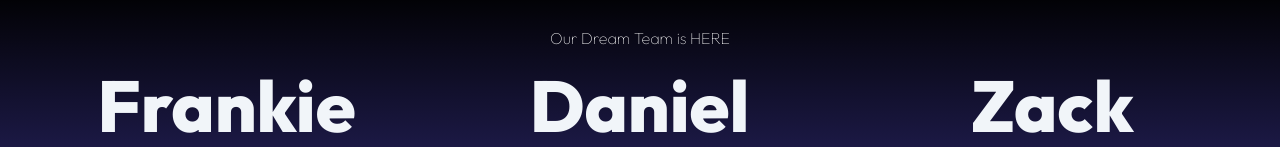
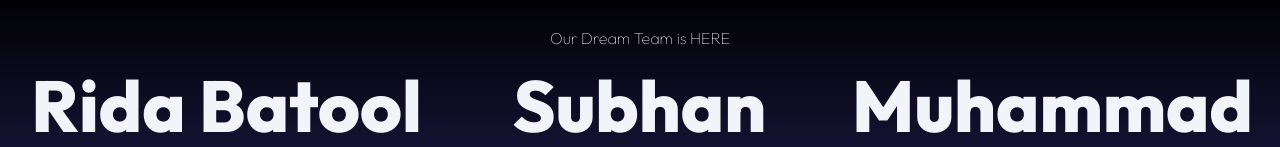
Before and after one commit to Subhan-hub1917/HeadStaterLandingPage, a Next.js app: page / in a window 1280 px wide. Shown: the part 805-952 px from the top of the page. Built offline with nearby package versions, Linux system fonts and the light colour scheme.

Commit message:
Update constants.js

```diff
--- a/app/constants/constants.js
+++ b/app/constants/constants.js
@@ -3,26 +3,15 @@ export const carouselItems=[
         company:"Subhan"
     },
     {
-        company:"Hamza"
+        company:"Muhammad Hamza"
     },
     {
-        company:"Shawn"
+        company:"Umme Habiba"
     },
     {
-        company:"Frankie"
-    },
-    {
-        company:"Daniel"
-    },
-    {
-        company:"Zack"
-    },
-    {
-        company:"Wick"
-    },
-    {
-        company:"John"
+        company:"Rida Batool"
     }
+
 ]
 export const project=[
     {
```
